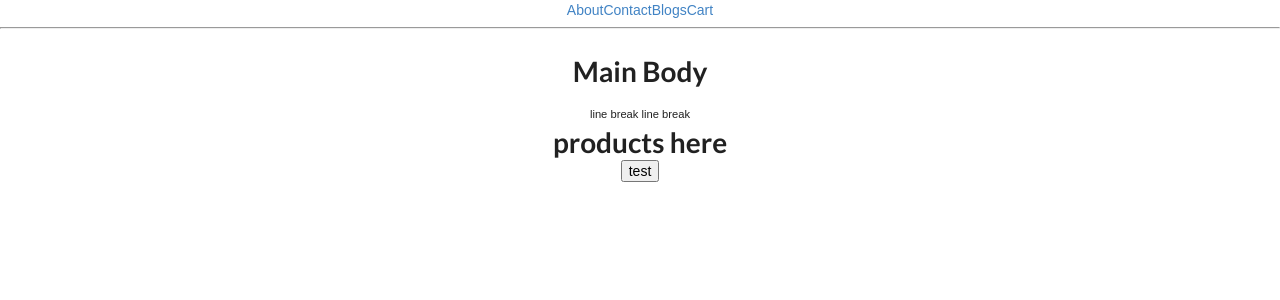
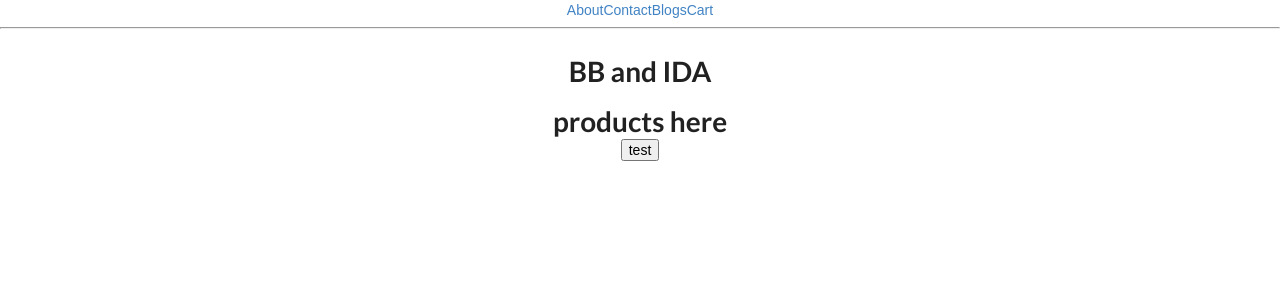
Before and after one commit to CRHarding/bbandida, a React (Create React App) app in the folder client/: page / in a window 1280 px wide. Shown: the top 300 px of the page. Built offline with nearby package versions, Linux system fonts and the light colour scheme.

Commit message:
single product to show

```diff
--- a/client/src/components/Home.js
+++ b/client/src/components/Home.js
@@ -15,21 +15,20 @@ export default class home extends Component {
 	}
 
 	buttonClick() {
-		console.log('Clicked button')
 		this.setState({
-			show: true
+			show: !this.state.show
 		})
 	}
 
 	render() {
-		console.log(this.state)
 		return (
 			<div>
 				<Header />
-				<h1>Main Body</h1>
-				<small> line break </small>
+				<h1>BB and IDA</h1>
+
+		{/* when user clicks product a single view will show on same page */}
 				{ this.state.show ? <Product /> : '' }
-				<small> line break </small>
+
 				<Products />
 				<button onClick={this.buttonClick}>test</button>
 
--- a/client/src/components/services/Services.js
+++ b/client/src/components/services/Services.js
@@ -35,7 +35,7 @@ const Services = {
 
 	deleteBlog(blog) {
 
-	},
+	}
 }
 
 export default Services
```
